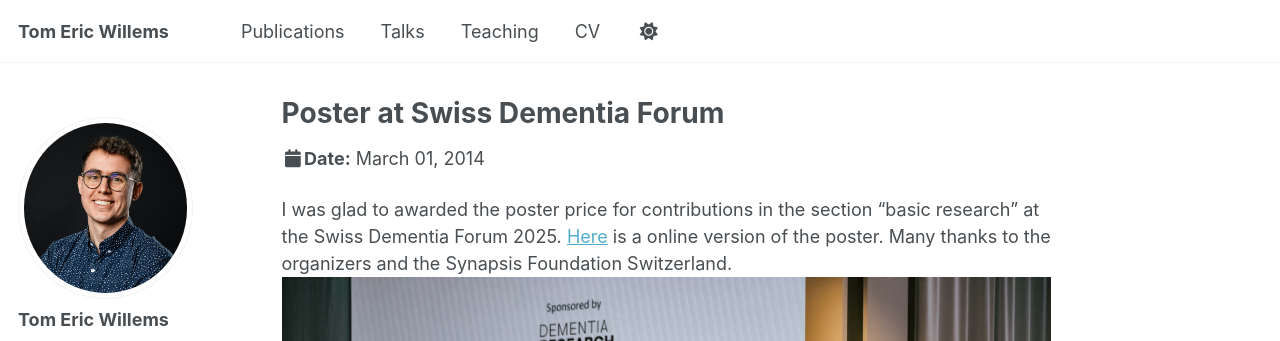
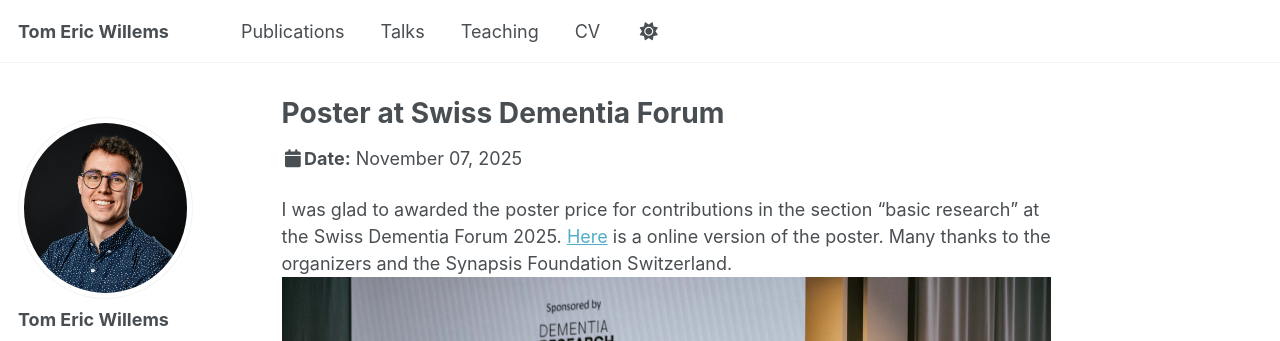
Before and after one commit to TomW92/TomW92.github.io, a Jekyll site: the page built from _talks/2025_11_07_poster.md, in a window 1280 px wide and 1340 px high. Shown: the top 341 px of the window. Built offline with Jekyll 4.4.1, drawn with Linux system fonts in a browser that asks for light colours; some web fonts are replaced; a script that is not in the unit is left out.

Commit message:
Update date for Swiss Dementia Forum poster

```diff
--- a/_talks/2025_11_07_poster.md
+++ b/_talks/2025_11_07_poster.md
@@ -4,7 +4,7 @@ collection: poster
 type: "Contributions to conferences"
 permalink: /talks/2025_11_07_poster
 venue: "Swiss Dementia Forum 2025"
-date: 2014-03-01
+date: 2025-11-07
 location: "Bern, Switzerland"
 ---
 
```
